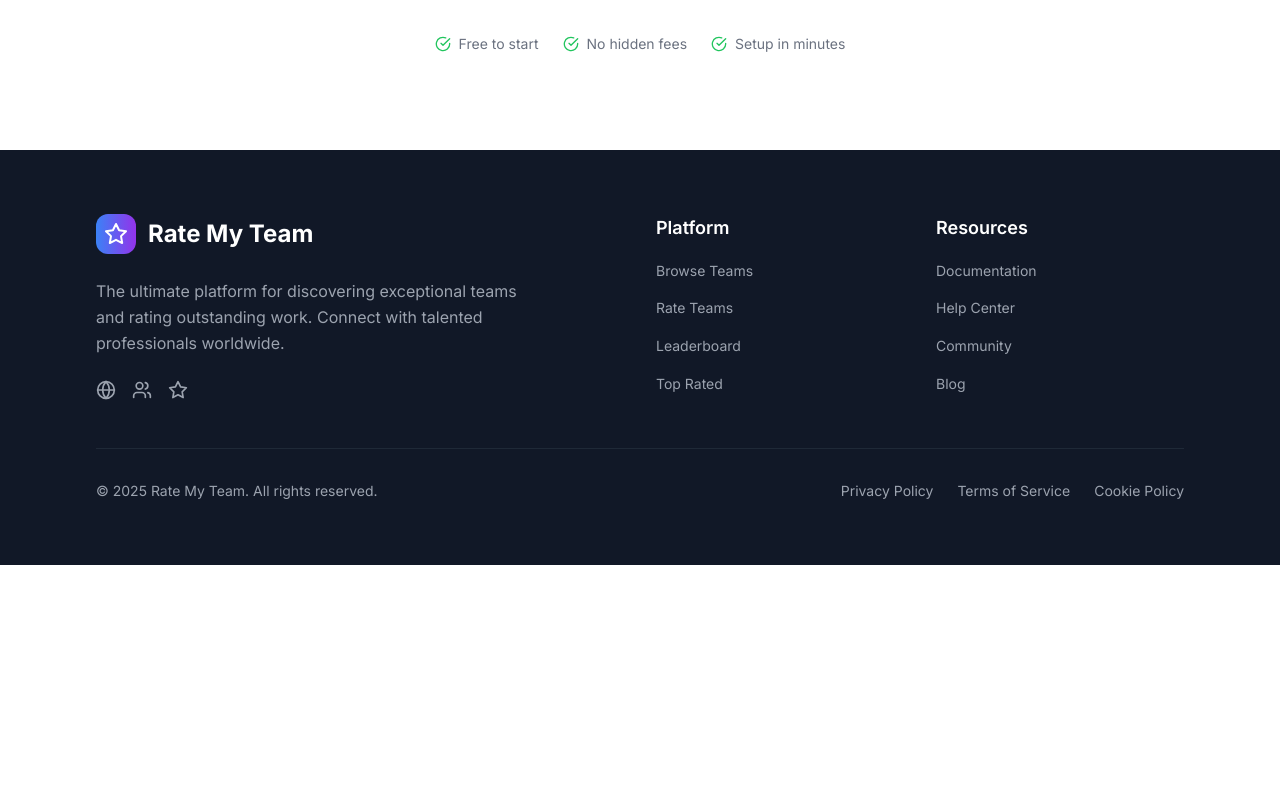
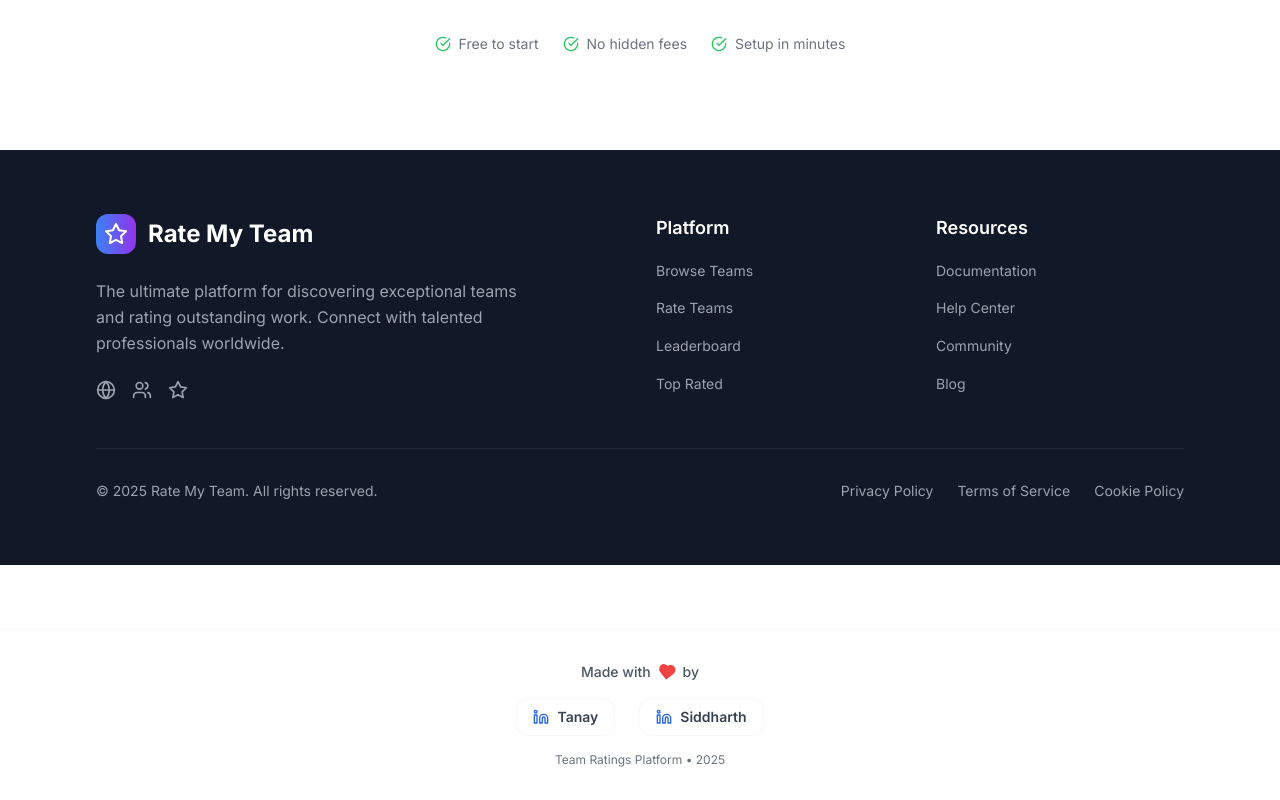
Before and after one commit to Tanay-77/Team-Ratings, a React (Vite) app: page / in a window 1280 px wide. Shown: the part 3958-4758 px from the top of the page. Before the commit the page ends 4523 px from the top, so only its background shows below. Built offline with nearby package versions, Linux system fonts and the light colour scheme; no server answers.

Commit message:
added footer

```diff
--- /dev/null
+++ b/src/components/Footer.tsx
@@ -0,0 +1,80 @@
+import React from 'react';
+import { motion } from 'framer-motion';
+import { Heart, Linkedin } from 'lucide-react';
+
+const Footer: React.FC = () => {
+  return (
+    <footer className="relative z-10 mt-16 py-8 border-t border-gray-200/30">
+      <div className="max-w-4xl mx-auto px-4 sm:px-6 lg:px-8">
+        <motion.div
+          initial={{ opacity: 0, y: 20 }}
+          animate={{ opacity: 1, y: 0 }}
+          transition={{ duration: 0.6 }}
+          className="text-center"
+        >
+          <div className="flex items-center justify-center gap-2 text-gray-600 mb-4">
+            <span className="text-sm font-medium">Made with</span>
+            <motion.div
+              animate={{
+                scale: [1, 1.3, 1],
+                rotate: [0, 10, -10, 0]
+              }}
+              transition={{
+                duration: 2,
+                repeat: Infinity,
+                ease: "easeInOut"
+              }}
+              className="text-red-500"
+            >
+              <Heart className="w-4 h-4 fill-current" />
+            </motion.div>
+            <span className="text-sm font-medium">by</span>
+          </div>
+
+          <div className="flex items-center justify-center gap-6">
+            {/* Tanay's Profile */}
+            <motion.a
+              href="https://www.linkedin.com/in/tanay-mahajan-3b8729289/"
+              target="_blank"
+              rel="noopener noreferrer"
+              className="group flex items-center gap-2 px-4 py-2 rounded-xl bg-white/50 backdrop-blur-sm border border-gray-200/30 hover:bg-blue-50/70 hover:border-blue-200/50 transition-all duration-300"
+              whileHover={{ scale: 1.05, y: -2 }}
+              whileTap={{ scale: 0.95 }}
+            >
+              <Linkedin className="w-4 h-4 text-blue-600 group-hover:text-blue-700" />
+              <span className="text-sm font-semibold text-gray-700 group-hover:text-blue-700">
+                Tanay
+              </span>
+            </motion.a>
+
+            {/* Siddharth's Profile */}
+            <motion.a
+              href="https://www.linkedin.com/in/siddharth-farkade/"
+              target="_blank"
+              rel="noopener noreferrer"
+              className="group flex items-center gap-2 px-4 py-2 rounded-xl bg-white/50 backdrop-blur-sm border border-gray-200/30 hover:bg-blue-50/70 hover:border-blue-200/50 transition-all duration-300"
+              whileHover={{ scale: 1.05, y: -2 }}
+              whileTap={{ scale: 0.95 }}
+            >
+              <Linkedin className="w-4 h-4 text-blue-600 group-hover:text-blue-700" />
+              <span className="text-sm font-semibold text-gray-700 group-hover:text-blue-700">
+                Siddharth
+              </span>
+            </motion.a>
+          </div>
+
+          <motion.div
+            initial={{ opacity: 0 }}
+            animate={{ opacity: 1 }}
+            transition={{ duration: 0.6, delay: 0.3 }}
+            className="mt-4 text-xs text-gray-500"
+          >
+            Team Ratings Platform • {new Date().getFullYear()}
+          </motion.div>
+        </motion.div>
+      </div>
+    </footer>
+  );
+};
+
+export default Footer;
--- a/src/components/Leaderboard.tsx
+++ b/src/components/Leaderboard.tsx
@@ -6,6 +6,7 @@ import { Trophy, Users, Code, Search, X, Star, Crown, Medal, Award, Sparkles } f
 import { useAuth } from '../hooks/useAuth';
 import SearchBar from './SearchBar';
 import StarRating from './StarRating';
+import Footer from './Footer';
 
 const Leaderboard: React.FC = () => {
   const [teams, setTeams] = useState<Team[]>([]);
@@ -778,6 +779,9 @@ const Leaderboard: React.FC = () => {
           </motion.div>
         )}
       </AnimatePresence>
+
+      {/* Footer */}
+      <Footer />
     </div>
   );
 };
--- a/src/pages/AdminPage.tsx
+++ b/src/pages/AdminPage.tsx
@@ -3,6 +3,7 @@ import { Users, Clock, CheckCircle, XCircle, Shield, Eye, UserCheck, Calendar }
 import { Team } from '../types/team';
 import { api } from '../services/api';
 import { useAuth } from '../hooks/useAuth';
+import Footer from '../components/Footer';
 
 const ADMIN_EMAILS = ['siddharthfarkade12@gmail.com', 'tanaymahajan7@gmail.com'];
 
@@ -285,6 +286,9 @@ const AdminPage: React.FC = () => {
           </div>
         )}
       </div>
+
+      {/* Footer */}
+      <Footer />
     </div>
   );
 };
--- a/src/pages/CreateTeamPage.tsx
+++ b/src/pages/CreateTeamPage.tsx
@@ -4,6 +4,7 @@ import { motion, AnimatePresence } from 'framer-motion';
 import { useAuth } from '../hooks/useAuth';
 import { useTeams } from '../hooks/useTeams';
 import { useNavigate } from 'react-router-dom';
+import Footer from '../components/Footer';
 
 const CreateTeamPage: React.FC = () => {
   const { user } = useAuth();
@@ -516,6 +517,9 @@ const CreateTeamPage: React.FC = () => {
           </form>
         </motion.div>
       </div>
+
+      {/* Footer */}
+      <Footer />
     </div>
   );
 };
--- a/src/pages/LandingPage.tsx
+++ b/src/pages/LandingPage.tsx
@@ -14,6 +14,7 @@ import {
   CheckCircle
 } from 'lucide-react';
 import { useAuth } from '../hooks/useAuth';
+import Footer from '../components/Footer';
 
 const LandingPage: React.FC = () => {
   const navigate = useNavigate();
@@ -778,6 +779,9 @@ const LandingPage: React.FC = () => {
           </div>
         </div>
       </footer>
+
+      {/* New Footer with LinkedIn Links */}
+      <Footer />
     </div>
   );
 };
--- a/src/pages/MyTeamPage.tsx
+++ b/src/pages/MyTeamPage.tsx
@@ -5,6 +5,7 @@ import { Team } from '../types/team';
 import { api } from '../services/api';
 import { useAuth } from '../hooks/useAuth';
 import { Trophy, Users, Code, Star, MessageSquare, Calendar, TrendingUp, Plus, ChevronDown, Sparkles, BarChart3 } from 'lucide-react';
+import Footer from '../components/Footer';
 
 const MyTeamPage: React.FC = () => {
   const [myTeams, setMyTeams] = useState<Team[]>([]);
@@ -827,6 +828,9 @@ const MyTeamPage: React.FC = () => {
           )}
         </motion.div>
       </div>
+
+      {/* Footer */}
+      <Footer />
     </div>
   );
 };
--- a/src/pages/TeamsPage.tsx
+++ b/src/pages/TeamsPage.tsx
@@ -4,7 +4,8 @@ import SearchBar from '../components/SearchBar';
 import AddTeamForm from '../components/AddTeamForm';
 import TeamCard from '../components/TeamCard';
 import { useAuth } from '../hooks/useAuth';
-import { Users, Loader2, Wifi, WifiOff } from 'lucide-react';
+import { Users, Loader2, WifiOff } from 'lucide-react';
+import Footer from '../components/Footer';
 
 const TeamsPage: React.FC = () => {
   const { teams, loading, error, addTeam, rateTeam } = useTeams();
@@ -94,6 +95,9 @@ const TeamsPage: React.FC = () => {
           </div>
         )}
       </div>
+
+      {/* Footer */}
+      <Footer />
     </div>
   );
 };
```
